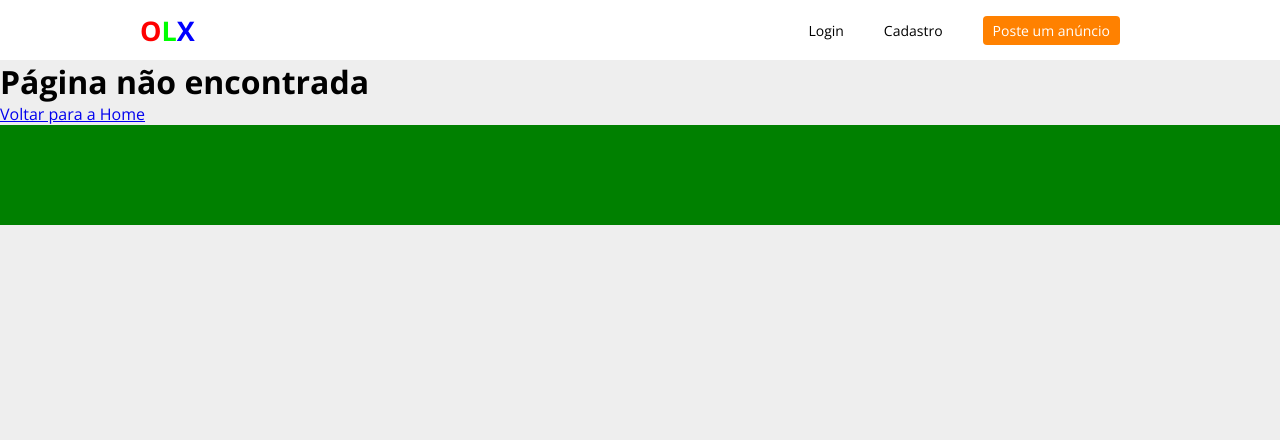
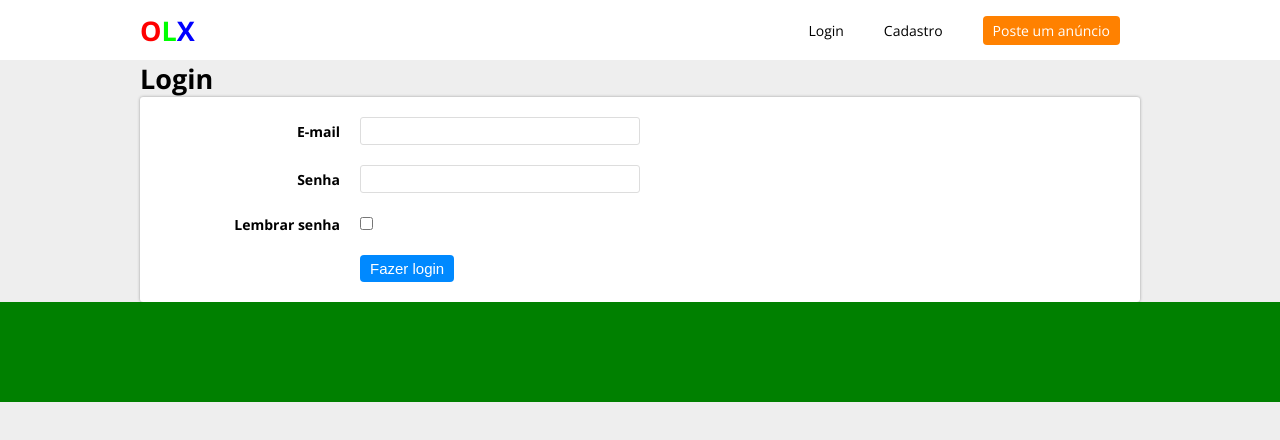
Before and after one commit to M-Henrique/Olx-Clone, a React (Create React App) app: page /signin in a window 1280 px wide. Shown: the top 440 px of the page. Built offline with nearby package versions, Linux system fonts and the light colour scheme.

Commit message:
Criação da estrutura do formulário (ainda sem funcionalidade)

```diff
--- a/src/components/MainComponents.tsx
+++ b/src/components/MainComponents.tsx
@@ -1,6 +1,22 @@
 import styled from 'styled-components';
 
 export const Template = styled.div``;
-export const PageContainer = styled.div``;
-export const PageTitle = styled.div``;
+
+export const PageContainer = styled.div`
+   max-width: 1000px;
+   margin: auto;
+`;
+
+export const PageTitle = styled.h1`
+   font-size: 27px;
+`;
+
 export const PageBody = styled.div``;
+
+export const ErrorMessage = styled.div`
+   margin: 10px 0;
+   padding: 10px;
+   background: #ffcaca;
+   color: #000;
+   border: 2px solid #ff0000;
+`;
--- a/src/helpers/AuthHandler.tsx
+++ b/src/helpers/AuthHandler.tsx
@@ -5,3 +5,11 @@
 
    return token ? true : false;
 };
+
+export const doLogin = (token: string, rememberPassword?: boolean) => {
+   if (rememberPassword) {
+      Cookies.set('token', token, { expires: 999 });
+   } else {
+      Cookies.set('token', token);
+   }
+};
--- /dev/null
+++ b/src/helpers/OlxAPI.tsx
@@ -0,0 +1,9 @@
+const OlxAPI = {
+   login: async (email: string, password: string) => {
+      //consulta
+
+      return { token: 'Teste', error: 'Funcionalidade incompleta' };
+   },
+};
+
+export default () => OlxAPI;
--- /dev/null
+++ b/src/pages/SignIn/index.tsx
@@ -0,0 +1,88 @@
+import React, { useState, FormEvent } from 'react';
+
+import { PageArea } from './styles';
+import { PageContainer, PageTitle, ErrorMessage } from '../../components/MainComponents';
+import useApi from '../../helpers/OlxAPI';
+import { doLogin } from '../../helpers/AuthHandler';
+
+const SignIn = () => {
+   const api = useApi();
+
+   const [email, setEmail] = useState('');
+   const [password, setPassword] = useState('');
+   const [rememberPassword, setRememberPassword] = useState(false);
+   const [disabled, setDisabled] = useState(false);
+   const [error, setError] = useState('');
+
+   const handleSubmit = async (e: FormEvent) => {
+      e.preventDefault();
+      setDisabled(true);
+
+      const json = await api.login(email, password);
+
+      if (json.error) {
+         setError(json.error);
+      } else {
+         doLogin(json.token, rememberPassword);
+         window.location.href = '/';
+      }
+   };
+
+   return (
+      <PageContainer>
+         <PageTitle>Login</PageTitle>
+         <PageArea>
+            {error !== '' && <ErrorMessage>{error}</ErrorMessage>}
+
+            <form onSubmit={handleSubmit} action="">
+               <label className="area">
+                  <div className="area--title">E-mail</div>
+                  <div className="area--input">
+                     <input
+                        type="email"
+                        disabled={disabled}
+                        value={email}
+                        onChange={(e) => setEmail(e.target.value)}
+                        required
+                     />
+                  </div>
+               </label>
+
+               <label className="area">
+                  <div className="area--title">Senha</div>
+                  <div className="area--input">
+                     <input
+                        type="password"
+                        disabled={disabled}
+                        value={password}
+                        onChange={(e) => setPassword(e.target.value)}
+                        required
+                     />
+                  </div>
+               </label>
+
+               <label className="area">
+                  <div className="area--title">Lembrar senha</div>
+                  <div className="area--input">
+                     <input
+                        type="checkbox"
+                        disabled={disabled}
+                        checked={rememberPassword}
+                        onChange={() => setRememberPassword(!rememberPassword)}
+                     />
+                  </div>
+               </label>
+
+               <label className="area">
+                  <div className="area--title"></div>
+                  <div className="area--input">
+                     <button disabled={disabled}>Fazer login</button>
+                  </div>
+               </label>
+            </form>
+         </PageArea>
+      </PageContainer>
+   );
+};
+
+export default SignIn;
--- /dev/null
+++ b/src/pages/SignIn/styles.tsx
@@ -0,0 +1,63 @@
+import styled from 'styled-components';
+
+export const PageArea = styled.div`
+   form {
+      background: white;
+      border-radius: 3px;
+      padding: 10px;
+      box-shadow: 0px 0px 3px #999;
+
+      .area {
+         display: flex;
+         align-items: center;
+         padding: 10px;
+         max-width: 500px;
+
+         .area--title {
+            width: 200px;
+            text-align: right;
+            padding-right: 20px;
+            font-weight: bold;
+            font-size: 14px;
+         }
+
+         .area--input {
+            flex: 1;
+
+            input {
+               width: 100%;
+               font-size: 14px;
+               padding: 5px;
+               border: 1px solid #ddd;
+               border-radius: 3px;
+               outline: 0;
+               transition: all ease 0.4s;
+
+               &[type='checkbox'] {
+                  width: auto;
+               }
+
+               &:focus {
+                  border: 1px solid #333;
+                  color: #333;
+               }
+            }
+
+            button {
+               background: #0089ff;
+               border: 0;
+               outline: 0;
+               padding: 5px 10px;
+               border-radius: 4px;
+               color: #fff;
+               font-size: 15px;
+               cursor: pointer;
+
+               &:hover {
+                  background: #006fce;
+               }
+            }
+         }
+      }
+   }
+`;
--- a/src/routes.tsx
+++ b/src/routes.tsx
@@ -2,14 +2,16 @@
 import { Route, Switch } from 'react-router-dom';
 
 import Home from './pages/Home';
-import Sobre from './pages/Sobre';
+import About from './pages/About';
 import NotFound from './pages/NotFound';
+import SignIn from './pages/SignIn';
 
 const Routes = () => {
    return (
       <Switch>
          <Route component={Home} path="/" exact></Route>
-         <Route component={Sobre} path="/sobre"></Route>
+         <Route component={About} path="/about"></Route>
+         <Route component={SignIn} path="/signin"></Route>
          <Route component={NotFound}></Route>
       </Switch>
    );
```
Also changed, not shown: src/pages/About/index.tsx (renamed from src/pages/Sobre/index.tsx).
